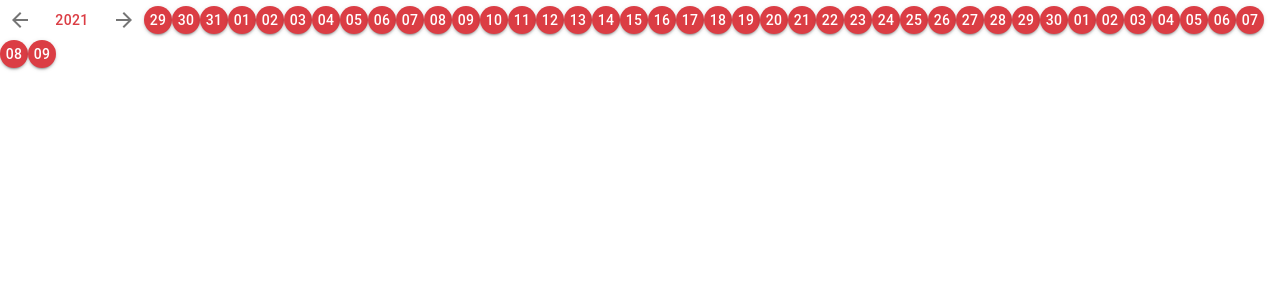
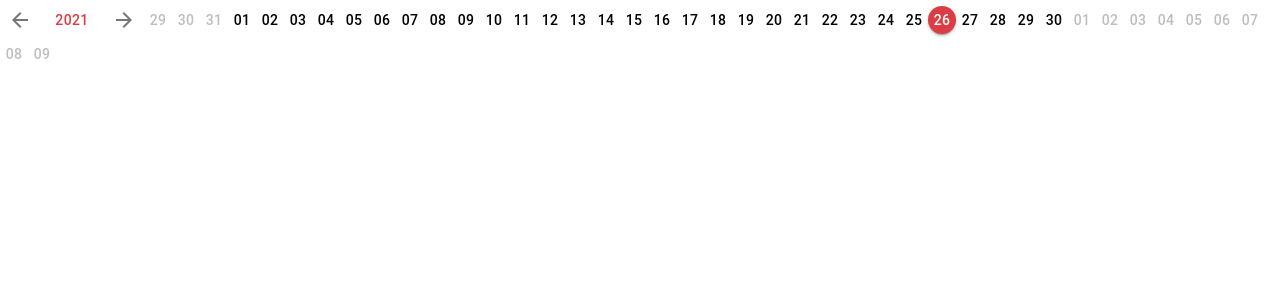
Before and after one commit to JosephT5566/trend_pre_work, a React (Create React App) app: page / in a window 1280 px wide. Shown: the top 300 px of the page. Built offline with nearby package versions, Linux system fonts and the light colour scheme.

Commit message:
set the button style and type

```diff
--- a/src/components/Calender.tsx
+++ b/src/components/Calender.tsx
@@ -17,7 +17,7 @@ interface IDate {
 	date: Moment;
 	disabled: boolean;
 	active: boolean;
-	today: boolean;
+	isToday: boolean;
 }
 
 const getWeekday = (date: Moment): number => {
@@ -49,7 +49,8 @@ export default function Calender({}: CalenderProps) {
 	const [year, setYear] = useState(moment().year());
 	const [month, setMonth] = useState(moment().month());
 	const [day, setDay] = useState(moment().day());
-	const [today, setToday] = useState(moment());
+	const [selectedDay, setSelectedDay] = useState(moment());
+	const [today] = useState(moment());
 	const [daysArray, setDaysArray] = useState<Array<IDate>>([]);
 
 	// useEffect(() => {
@@ -70,7 +71,7 @@ export default function Calender({}: CalenderProps) {
 				let date: Moment;
 				let disabled = true;
 				let active = false;
-				let today = false;
+				let isToday = false;
 
 				if (dayIndex <= 0) {
 					const prevMonth = getPrevMonth(month);
@@ -81,7 +82,7 @@ export default function Calender({}: CalenderProps) {
 						date,
 						disabled,
 						active,
-						today,
+						isToday,
 					};
 				}
 				if (dayIndex > monthDetail.days(year)) {
@@ -92,18 +93,20 @@ export default function Calender({}: CalenderProps) {
 						date,
 						disabled,
 						active,
-						today,
+						isToday,
 					};
 				}
 
 				date = moment(`${year}/${month + 1}/${dayIndex}`);
 				disabled = false;
+				isToday = date.isSame(today.format('YYYY-MM-DD'));
+				active = date.isSame(selectedDay.format('YYYY-MM-DD'));
 
 				return {
 					date,
 					disabled,
 					active,
-					today,
+					isToday,
 				};
 			})
 		);
@@ -148,7 +151,7 @@ export default function Calender({}: CalenderProps) {
 			</IconButton>
 			{/* <div>{getWeekday(moment())}</div> */}
 			{daysArray.map((day, index) => (
-				<CircleButton key={index} variant={'contained'}>
+				<CircleButton key={index} active={day.active} today={day.isToday} disabled={day.disabled}>
 					{day.date.format('DD')}
 				</CircleButton>
 			))}
--- a/src/components/base/Button.tsx
+++ b/src/components/base/Button.tsx
@@ -1,10 +1,14 @@
 import Button, { ButtonProps } from '@material-ui/core/Button';
 
-export const CircleButton = (props: ButtonProps) => {
-	const { children, ...otherProps } = props;
+export const CircleButton = (props: ButtonProps & { active: boolean; today: boolean }) => {
+	const { active, today, children, ...otherProps } = props;
 
 	return (
-		<Button sx={{ p: 0, minWidth: '2em', lineHeight: '2em', borderRadius: '1em' }} {...otherProps}>
+		<Button
+			sx={{ p: 0, minWidth: '2em', lineHeight: '2em', borderRadius: '1em', color: today ? 'primary' : 'black' }}
+			variant={active ? 'contained' : 'text'}
+			{...otherProps}
+		>
 			{children}
 		</Button>
 	);
```
